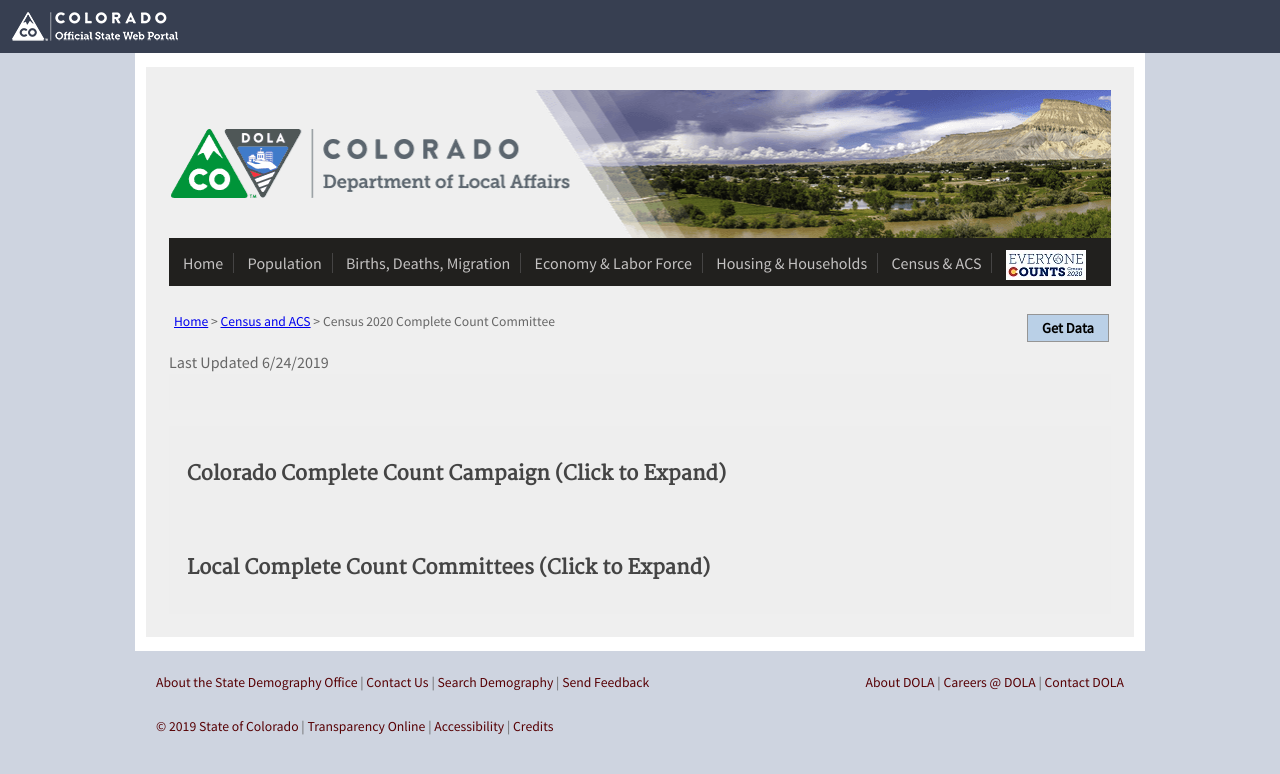
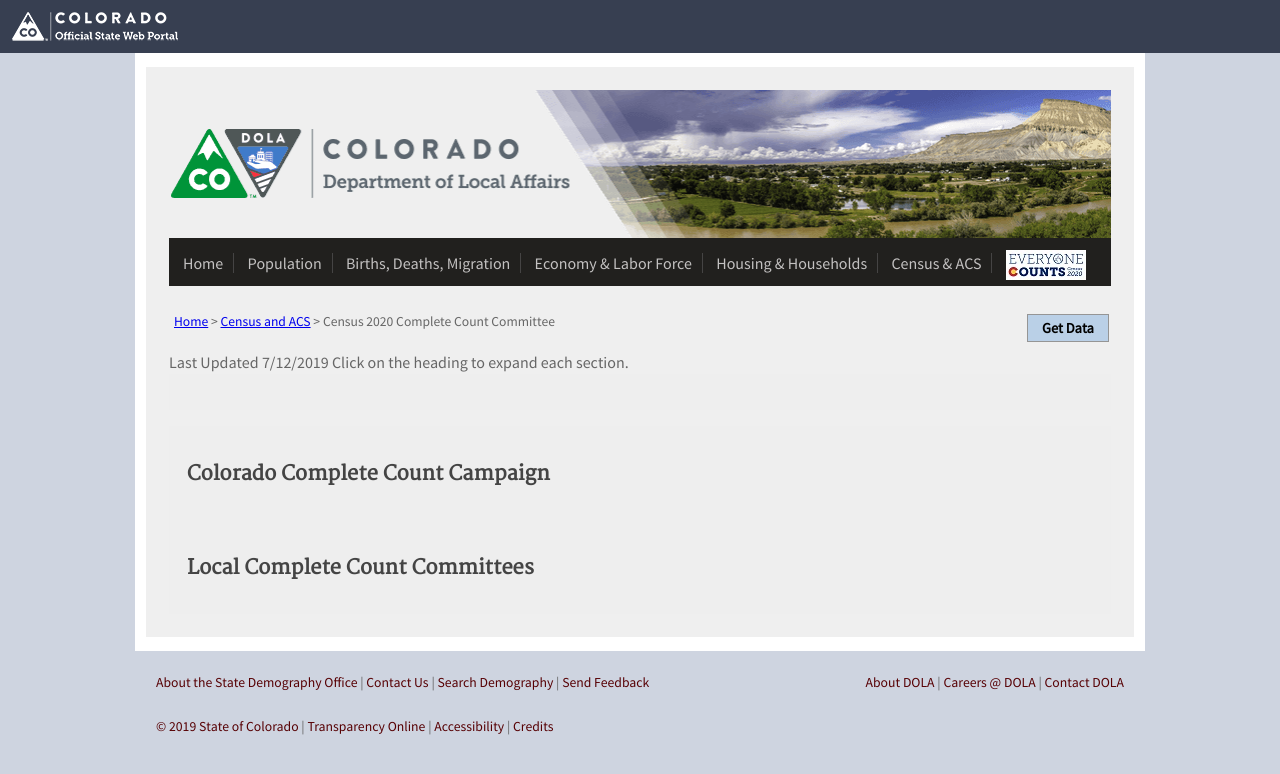
Before and after one commit to TBleess/Website_New, a Jekyll site: the page built from pages/5_CensusACS/2020-ccc.html, in a window 1280 px wide. Shown: the top 774 px of the page. Built offline with Jekyll 4.4.1, drawn with Linux system fonts in a browser that asks for light colours; some of the changed lines change nothing that is shown.

Commit message:
Add files via upload

```diff
--- a/pages/5_CensusACS/2020-ccc.html
+++ b/pages/5_CensusACS/2020-ccc.html
@@ -45,11 +45,12 @@
 </head>
 <body>
 
-<p>Last Updated  6/24/2019</p>
+<p>Last Updated  7/12/2019</p>
+ Click on the heading to expand each section.<br>
  <button class="accordion"></button>
   <div class="panel">
   </div>
-<button class="accordion"><h2>Colorado Complete Count Campaign (Click to Expand)</h2></button>
+<button class="accordion"><h2>Colorado Complete Count Campaign</h2></button>
 <div class="panel">
 <h3>"Census Questions" presentation</h3>
 
@@ -89,7 +90,7 @@
 <br>
   </div>
 
-<button class="accordion"><h2>Local Complete Count Committees (Click to Expand)</h2></button>
+<button class="accordion"><h2>Local Complete Count Committees</h2></button>
 <div class="panel">
 <p>Local communities are forming complete count committees to coordinate and support local efforts to generate a complete count.</p>
 
@@ -105,46 +106,35 @@
   <col width="120">
   <col width="120">
 <tr><th>Location</th><th>City</th><th>Contact</th><th>Phone</th><th>Email</th></tr>
-<tr><td>Adams County</td><td>Brighton, CO</td><td>Paolo Diaz<br>Crystal R. Elliott</td><td>(720) 523-6815<br>(720) 523-6816</td><td><a href="mailto:pdiaz@adcogov.org">pdiaz@adcogov.org</a><br><a href="mailto:pdiaz@adcogov.org">celliott@adcogov.org</a></td></tr>
-<tr><td>Bent County</td><td>Las Animas, CO</td><td>Calvin Felk</td><td>(719) 456-2009</td><td><a href="mailto:bent.admin@bentcounty.net">bent.admin@bentcounty.net</a></td></tr>
-<tr><td>Boulder City Council</td><td>Boulder, CO</td><td>Phil Kleister</td><td>(303) 441-3002</td><td><a href="mailto:census@bouldercolorado.gov">census@bouldercolorado.gov</a></td></tr>
-<tr><td>Boulder County</td><td>Boulder, CO</td><td>Michelle Krezek </td><td></td><td><a href="mailto:mkrezek@bouldercounty.org">mkrezek@bouldercounty.org</a></td></tr>
-<tr><td>Cheyenne County</td><td>Cheyenne Wells, CO</td><td>Marcy Brossman</td><td>(719) 767-5872</td><td><a href="mailto:ccadmin@rebeltec.net">ccadmin@rebeltec.net</a></td></tr>
-<tr><td>City of Arvada</td><td>Arvada, CO</td><td>Marc Williams</td><td>(303) 431-3000</td><td><a href="mailto:mwilliams@arvada.org">mwilliams@arvada.org</a></td></tr>
-<tr><td>City of Aurora</td><td>Aurora, CO</td><td>Diana Pena Khribeche<br>Karen Hancock</td><td>(303) 739-7263<br>(303) 739-7263</li></ul></td><td><a href="mailto:dpena@auroragov.org">dpena@auroragov.org</a><br><a href="mailto:khancock@auroragov.org">khancock@auroragov.org</a></td></tr>
-<tr><td>City of Denver</td><td>Denver, CO</td><td>Kaye Kavanagh </td><td>(303) 640-2335</td><td><a href="mailto:kaye.kavanagh@denvergov.org"> kaye.kavanagh@denvergov.org</a></td></tr>
-<tr><td>City of Englewood</td><td>Englewood, CO</td><td>Linda Olson</td><td>(303) 762-2310</td><td><a href="mailto:lolson@englewoodco.gov">lolson@englewoodco.gov</a></td></tr>
-<tr><td>City of Fort Lupton</td><td>Fort Lupton, CO</td><td>Jake Freier</td><td></td><td><a href="mailto:jfreier@fortlupton.org">jfreier@fortlupton.org</a></td></tr>
-<tr><td>City of Greeley</td><td>Greeley, CO</td><td>Rebecca Sararik</td><td>(907) 350-9702</td><td><a href="mailto:becky.sararik@greeleygov.com">becky.sararik@greeleygov.com</a></td></tr>
-<tr><td>City of Sheridan</td><td>Sheridan, CO</td><td>Tara Beiter-Fluhr</td><td>(303) 762-2200</td><td><a href="mailto:tbieter-fluhr@ci.sheridan.co.us">tbieter-fluhr@ci.sheridan.co.us</a></td></tr>
-<tr><td>City of Wheat Ridge</td><td>Wheat Ridge, CO</td><td>Allison Scheck</td><td>(303) 234-5900</td><td><a href="mailto:ascheck@ci.wheatridge.co.us">ascheck@ci.wheatridge.co.us</a></td></tr>
-<tr><td>Crowley County</td><td>Ordway, CO</td><td>Roy Elliott</td><td>(719) 267-5555</td><td><a href="mailto:roy@crowleycounty.net">roy@crowleycounty.net</a></td></tr>
-<tr><td>Dolores County</td><td>Dove Creek, CO</td><td>Margaret Daves</td><td>(970) 677-2383</td><td><a href="mailto:dcmanager-project@fone.net">dcmanager-project@fone.net</a></td></tr>
-<tr><td>Eagle County</td><td>Eagle, CO</td><td>Abby Dallmann</td><td>(970) 328-8600</td><td><a href="mailto:abby.dallmann@eaglecounty.us">abby.dallmann@eaglecounty.us</a></td></tr>
-<tr><td>Elbert County</td><td>Kiowa, CO</td><td>Sam Albrecht</td><td>(303) 621-2341</td><td><a href="mailto:sam.albrecht@elbertcounty-co.us">sam.albrecht@elbertcounty-co.us</a></td></tr>
-<tr><td>Garfield County</td><td>Glenwood Springs, CO</td><td>Fred Jarman</td><td>(970) 945-1377</td><td><a href="mailto:fjarman@garfield-county.co">fjarman@garfield-county.co</a></td></tr>
-<tr><td>Kids Campus</td><td>Ordway, CO</td><td>Judy Rusher</td><td>(719) 267-3640</td><td><a href="mailto:kidscampus316@gmail.com">kidscampus316@gmail.com</a></td></tr>
-<tr><td>Kiowa County</td><td>Eads, CO</td><td>Tina Adamson</td><td>(719) 438-5421</td><td><a href="mailto:kiowaco100@gmail.com">kiowaco100@gmail.com</a></td></tr>
-<tr><td>Kit Carson County</td><td>Burlington, CO</td><td>Paula Weeks</td><td>(719) 346-8139</td><td><a href="mailto:paula.weeks@kitcarsoncounty.org">paula.weeks@kitcarsoncounty.org</a></td></tr>
-<tr><td>La Plata County</td><td>Durango, CO</td><td>Megan Graham</td><td>(970) 382-6219</td><td><a href="mailto:megan.graham@co.laplata.co.us">megan.graham@co.laplata.co.us</a></td></tr>
-<tr><td>Latino Chamber of Commerce of Pueblo</td><td>Pueblo, CO</td><td>Steven J. Trujillo</td><td>(719) 542-5513</td><td><a href="mailto:steven@pueblolatinochamber.com">steven@pueblolatinochamber.com</a></td></tr>
-<tr><td>Lincoln County</td><td>Hugo, CO</td><td>Jacob Piper</td><td>(719) 743-2810</td><td><a href="mailto:lcadmin@lincolncountyco.us">lcadmin@lincolncountyco.us</a></td></tr>
-<tr><td>Meeker Workforce Center</td><td>Meeker, CO</td><td>Marie Hooks</td><td>(970) 878-4211</td><td><a href="mailto:marie.hooks@state.co.us">marie.hooks@state.co.us</a></td></tr>
-<tr><td>Mesa County</td><td>Grand Junction, CO</td><td>Todd Hollenbeck</td><td>(970) 255-7168</td><td><a href='mailto: todd.hollenbeck@mesacounty.us'>todd.hollenbeck@mesacounty.us</a></td></tr>
-<tr><td>Moffat County</td><td>Craig, CO</td><td>Ray Beck</td><td>(970) 249-7755</td><td><a href="mailto:rbeck@moffatcounty.net">rbeck@moffatcounty.net</a></td></tr>
-<tr><td>Montezuma and Delores Counties</td><td>Dove Creek, Rico, Cortez, Mancos, Montezuma and Dolores, CO</td><td>Doug Roth<br>Karen Sheek</td><td>(970) 564-4169<br>(970) 565-3402</td><td><a href="mailto:douglas.w.roth@gmail.com">douglas.w.roth@gmail.com</a><br><a href="mailto:ksheek@cityofcortez.com ">ksheek@cityofcortez.com </a></td></tr>
-<tr><td>Montrose County</td><td>Montrose, CO</td><td>Jon Waschbusch</td><td>(970) 249-7755</td><td><a href="mailto:jwaschbusch@montrosecounty.net">jwaschbusch@montrosecounty.net</a></td></tr>
-<tr><td>NoCo Counts Committee - Wellington</td><td>Wellington, CO</td><td>Kelly Houghteling</td><td></td><td><a href="mailto:houghtkm@wellingtoncolorado.go">houghtkm@wellingtoncolorado.go</a></td></tr>
-<tr><td>Otero County</td><td>La Junta, CO</td><td>Amy White-Tanabe</td><td>(719) 383-3000</td><td><a href="mailto:atanabe@oterogov.org">atanabe@oterogov.org</a></td></tr>
-<tr><td>Park County</td><td>Fairplay, CO</td><td>Dick Elsner</td><td>(719) 836-4200</td><td><a href="mailto:delsner@parkco.us">delsner@parkco.us</a></td></tr>
-<tr><td>Pike's Peak</td><td>Colorado Springs, Teller County and Pueblo County, CO</td><td>Sarah Johnson</td><td>(719) 385-5986</td><td></a></td></tr>
-<tr><td>Prowers County</td><td>Lamar, CO</td><td>Wendy Buxton-Andrade</td><td>(719) 336-6030</td><td><a href="mailto:wandrade@prowerscounty.net">wandrade@prowerscounty.net</a></td></tr>
-<tr><td>Roaring Fork Valley</td><td>Aspen, CO</td><td>Phillip Supino</td><td>(970) 429-2767</td><td><a href="mailto:phillip.supino@cityofaspen.com">phillip.supino@cityofaspen.com</a></td></tr>
-<tr><td>Routt County</td><td>Steamboat Springs, CO</td><td>Dan Weinheimer</td><td>(970) 870-5459</td><td><a href="mailto:dweinheimer@co.routt.co.us">dweinheimer@co.routt.co.us</a></td></tr>
-<tr><td>San Miguel County</td><td>Telluride, CO</td><td>Hilary Cooper</td><td>(970) 728-3844</td><td><a href="mailto:hilaryc@sanmiguelcountyco.us">hilaryc@sanmiguelcountyco.us</a></td></tr>
-<tr><td>Town of Bennett</td><td>Bennett, CO</td><td>Taeler Houlberg</td><td>(303) 644-3249</td><td><a href="mailto:thoulberg@bennettco.us">thoulberg@bennettco.us</a></td></tr>
-<tr><td>Town of Superior</td><td>Superior, CO</td><td>Clint Folsom</td><td>(303) 926-5210</td><td><a href="mailto:clintf@superiorcolorado.gov">clintf@superiorcolorado.gov</a></td></tr>
-<tr><td>Weld County</td><td>Greeley, CO</td><td>Chris Garcia </td><td>(970) 336-4288</td><td><a href="mailto:chris.garcia@greeleygov.com"> chris.garcia@greeleygov.com</a></td></tr>
+<tr><td>Adams County</td><td>Brighton, CO</td><td>Paolo Diaz<br>Crystal R. Elliott</td><td>(720) 523-6815<br>(720) 523-6816</td><td><a href='mailto:pdiaz@adcogov.org'>pdiaz@adcogov.org</a><br><a href='mailto:celliott@adcogov.org'>celliott@adcogov.org</a></td></tr>
+<tr><td>Bent County</td><td>Las Animas, CO</td><td>Sammie George</td><td>(719) 456-0452</td><td><a href='mailto:sammie.george@bentcounty.org'>sammie.george@bentcounty.org</a></td></tr>
+<tr><td>Boulder City Council</td><td>Boulder, CO</td><td>Philip Kleisler</td><td>(303) 441-4497</td><td><a href='mailto:census@bouldercolorado.gov'>census@bouldercolorado.gov</a></td></tr>
+<tr><td>Boulder County</td><td>Boulder, CO</td><td>Christy Wiseman</td><td>(303) 441-3930</td><td><a href='mailto:cwiseman@bouldercounty.org'>cwiseman@bouldercounty.org</a></td></tr>
+<tr><td>Cheyenne County</td><td>Cheyenne Wells, CO</td><td>Marcy Brossman</td><td>(719) 767-5872</td><td><a href='mailto:ccadmin@rebeltec.net'>ccadmin@rebeltec.net</a></td></tr>
+<tr><td>City of Arvada</td><td>Arvada, CO</td><td>Marc Williams<br>Ben Irwin</td><td>(303) 424-4486<br>(720) 898-7507</td><td><a href='mailto:mwilliams@arvada.org'>mwilliams@arvada.org</a><br><a href='mailto:birwin@arvada.org'>birwin@arvada.org</a></td></tr>
+<tr><td>City of Aurora</td><td>Aurora, CO</td><td>Diana PeU+000F1a Khribeche<br>Karen Hancock</td><td>(303) 739-7220<br>303) 739-7107</td><td><a href='mailto:dpena@auroragov.org'>dpena@auroragov.org</a><br><a href='mailto:khancock@auroragov.org'>khancock@auroragov.org</a></td></tr>
+<tr><td>City of Denver</td><td>Denver, CO</td><td>Kaye Kavanagh </td><td>(720) 913-8429</td><td><a href='mailto: kaye.kavanagh@denvergov.org'> kaye.kavanagh@denvergov.org</a></td></tr>
+<tr><td>City of Englewood</td><td>Englewood, CO</td><td>Linda Olson</td><td>(303) 762-2310</td><td><a href='mailto:lolson@englewoodco.gov'>lolson@englewoodco.gov</a></td></tr>
+<tr><td>City of Sheridan</td><td>Sheridan, CO</td><td>Tara Beiter-Fluhr</td><td>(303) 762-2200</td><td><a href='mailto:tbeiter-fluhr@ci.sheridan.co.us'>tbeiter-fluhr@ci.sheridan.co.us</a></td></tr>
+<tr><td>City of Wheat Ridge</td><td>Wheat Ridge, CO</td><td>Allison Scheck</td><td>(303) 235-2826</td><td><a href='mailto:ascheck@ci.wheatridge.co.us'>ascheck@ci.wheatridge.co.us</a></td></tr>
+<tr><td>Crowley County</td><td>Ordway, CO</td><td>Roy Elliott</td><td>(719) 267-5555 x 3</td><td><a href='mailto:roy@crowleycounty.net'>roy@crowleycounty.net</a></td></tr>
+<tr><td>Dolores County</td><td>Dove Creek, CO</td><td>Margaret Daves</td><td>(970) 677-2383</td><td><a href='mailto:dcmanager-project@fone.net'>dcmanager-project@fone.net</a></td></tr>
+<tr><td>Eagle County</td><td>Eagle, CO</td><td>Abby Dallmann</td><td>(970) 328-8611</td><td><a href='mailto:abby.dallmann@eaglecounty.us'>abby.dallmann@eaglecounty.us</a></td></tr>
+<tr><td>Kiowa County</td><td>Eads, CO</td><td>Tina Adamson</td><td>(719) 438-5810</td><td><a href='mailto:kiowaco100@gmail.com'>kiowaco100@gmail.com</a></td></tr>
+<tr><td>Kit Carson County</td><td>Burlington, CO</td><td>Paula Weeks</td><td>(719) 346-8133 x 220</td><td><a href='mailto:paula.weeks@kitcarsoncounty.org'>paula.weeks@kitcarsoncounty.org</a></td></tr>
+<tr><td>La Plata County</td><td>Durango, CO</td><td>Megan Graham</td><td>(970) 382-6265</td><td><a href='mailto:megan.graham@co.laplata.co.us'>megan.graham@co.laplata.co.us</a></td></tr>
+<tr><td>Lincoln County</td><td>Hugo, CO</td><td>Jacob Piper</td><td>(719) 743-2810</td><td><a href='mailto:lcadmin@lincolncountyco.us'>lcadmin@lincolncountyco.us</a></td></tr>
+<tr><td>Mesa County</td><td>Grand Junction, CO</td><td>Todd Hollenbeck</td><td>(970) 255-7168</td><td><a href='mailto: todd.hollenbeck@mesacounty.us'> todd.hollenbeck@mesacounty.us</a></td></tr>
+<tr><td>Montezuma County</td><td>Cortez, Town of Dolores and Mancos, CO</td><td>Doug Roth<br>Karen Sheek</td><td>(970) 564-4169<br>(970) 565-3402</td><td><a href='mailto:droth@co.montezuma.co.us'>droth@co.montezuma.co.us</a><br><a href='mailto:ksheek@cityofcortez.com '>ksheek@cityofcortez.com </a></td></tr>
+<tr><td>Montrose County</td><td>Montrose, CO</td><td>Lisa Goetsch</td><td>(970) 252-4567</td><td><a href='mailto:lgoetsch@montrosecounty.net'>lgoetsch@montrosecounty.net</a></td></tr>
+<tr><td>NoCo Counts Committee - Wellington</td><td>Wellington, CO</td><td>Kelly Houghteling</td><td>(970) 556-1820</td><td><a href='mailto:houghtkm@wellingtoncolorado.gov'>houghtkm@wellingtoncolorado.gov</a></td></tr>
+<tr><td>Otero County</td><td>La Junta, CO</td><td>Amy White-Tanabe</td><td>(719) 383-3000</td><td><a href='mailto:atanabe@oterogov.org'>atanabe@oterogov.org</a></td></tr>
+<tr><td>Prowers County</td><td>Lamar, CO</td><td>Wendy Buxton-Andrade<br>Michelle Hiigel</td><td>(719) 691-4910<br>(719) 336-8772</td><td><a href='mailto:wandrade@prowerscounty.net'>wandrade@prowerscounty.net</a><br><a href='mailto:mhiigel@prowerscounty.net '>mhiigel@prowerscounty.net </a></td></tr>
+<tr><td>Pueblo County</td><td>Pueblo, CO</td><td>Rochelle Cruz</td><td>(719) 583-6564</td><td><a href='mailto:cruzro@pueblocounty.us'>cruzro@pueblocounty.us</a></td></tr>
+<tr><td>Roaring Fork Valley</td><td>Aspen, Basalt, Carbobdale, Glenwood Springs, New Castle, Snowmass Village, Garfield County, Pitkin County CO</td><td>Phillip Supino</td><td>(970) 429-2767</td><td><a href='mailto:phillip.supino@cityofaspen.com'>phillip.supino@cityofaspen.com</a></td></tr>
+<tr><td>Town of Bennett</td><td>Bennett, CO</td><td>Taeler Houlberg</td><td>(303) 644-3249</td><td><a href='mailto:thoulberg@bennett.co.us'>thoulberg@bennett.co.us</a></td></tr>
+<tr><td>Town of Superior</td><td>Superior, CO</td><td>Clint Folsom</td><td>(303) 926-5210</td><td><a href='mailto:clintf@superiorcolorado.gov'>clintf@superiorcolorado.gov</a></td></tr>
+<tr><td>Weld County and City of Greeley</td><td>Greeley, CO</td><td>Chris Garcia </td><td>(970) 336-4288</td><td><a href='mailto: chris.garcia@greeleygov.com'> chris.garcia@greeleygov.com</a></td></tr>
 </table>
 
 <br><b>For Additional Information about forming a Local Complete Count Committee contact:</b><br>
```
